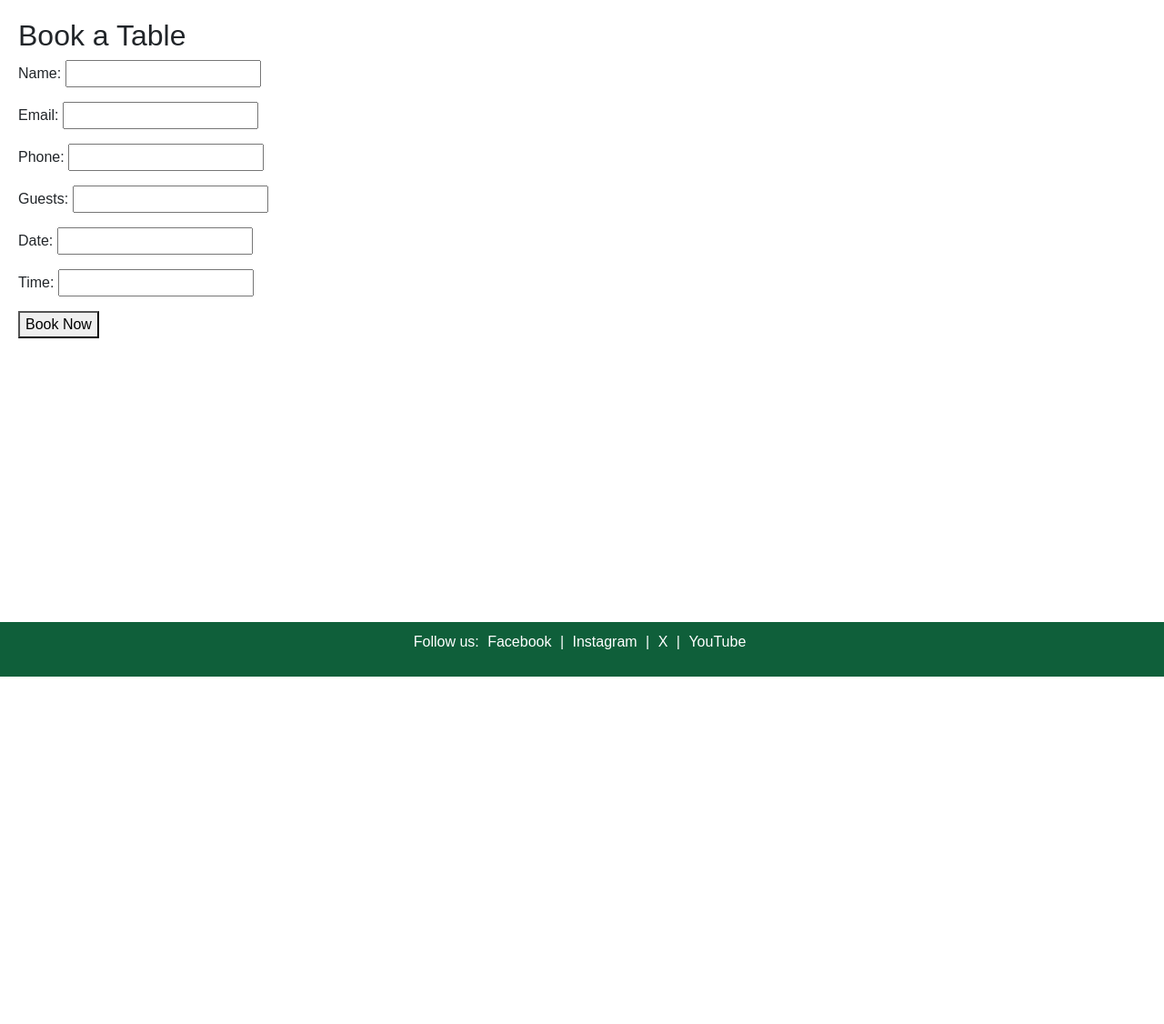
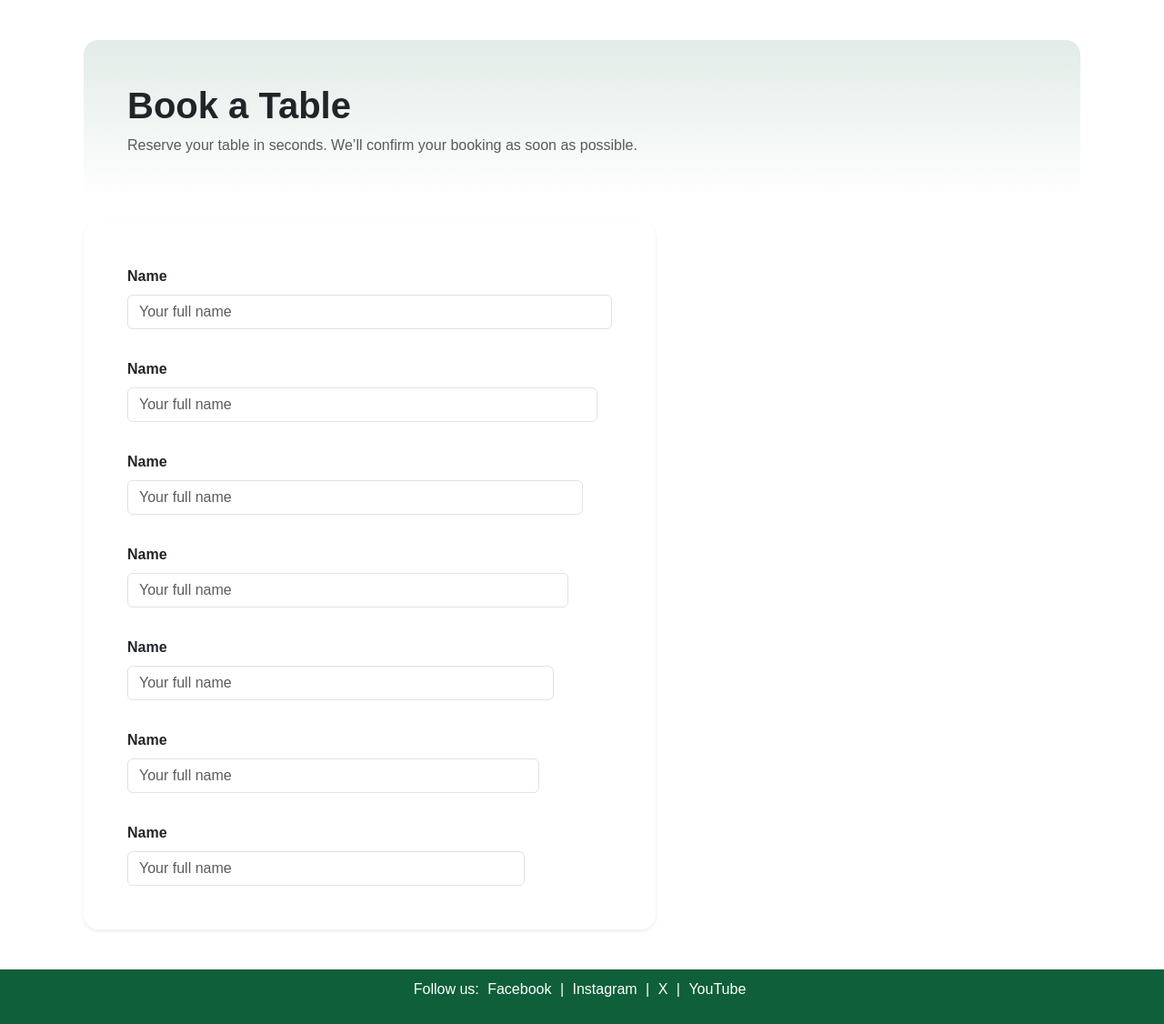
Before and after one commit to darrio-dk/emerald_table_restaurant, a Django app: page /booking/ in a window 1280 px wide. Shown: the part 56-1182 px from the top of the page at 91% size. Before the commit the page ends 800 px from the top, so only its background shows below. Run offline with Django 5.2, Linux system fonts and the light colour scheme.

Commit message:
Add booking bootstrap layout

```diff
--- a/restaurant/forms.py
+++ b/restaurant/forms.py
@@ -1,7 +1,17 @@
 from django import forms
 from .models import Booking
+
 
 class BookingForm(forms.ModelForm):
     class Meta:
         model = Booking
-        fields = ['name', 'email', 'phone', 'guests', 'date', 'time']
+        fields = ["name", "email", "phone", "guests", "date", "time"]
+
+        widgets = {
+            "name": forms.TextInput(attrs={"class": "form-control", "placeholder": "Your full name"}),
+            "email": forms.EmailInput(attrs={"class": "form-control", "placeholder": "you@example.com"}),
+            "phone": forms.TextInput(attrs={"class": "form-control", "placeholder": "+370 ..."}),
+            "guests": forms.NumberInput(attrs={"class": "form-control", "min": 1, "max": 20}),
+            "date": forms.DateInput(attrs={"class": "form-control", "type": "date"}),
+            "time": forms.TimeInput(attrs={"class": "form-control", "type": "time"}),
+        }
--- a/restaurant/templates/restaurant/booking.html
+++ b/restaurant/templates/restaurant/booking.html
@@ -1,10 +1,78 @@
 {% extends 'restaurant/base.html' %}
 {% block content %}
 
-<h2>Book a Table</h2>
-<form method="POST">
-    {% csrf_token %}
-    {{ form.as_p }}
-    <button type="submit">Book Now</button>
-</form>
+<div class="container my-4" style="max-width: 1120px;">
+  <!-- HERO -->
+  <div class="p-4 p-md-5 rounded-4 hero-emerald mb-4">
+    <h1 class="display-6 fw-bold mb-2">Book a Table</h1>
+    <p class="mb-0 text-muted">
+      Reserve your table in seconds. We’ll confirm your booking as soon as possible.
+    </p>
+  </div>
+
+   <div class="row g-4 align-items-start">
+    <!-- FORM CARD -->
+    <div class="col-12 col-lg-7">
+      <div class="card border-0 shadow-sm rounded-4">
+        <div class="card-body p-4 p-md-5">
+
+          {% if form.non_field_errors %}
+            <div class="alert alert-danger">
+              {{ form.non_field_errors }}
+            </div>
+          {% endif %}
+
+          <form method="post" novalidate>
+            {% csrf_token %}
+
+ <div class="row g-3">
+              <div class="col-12">
+                <label class="form-label fw-semibold">Name</label>
+                {{ form.name }}
+                {% if form.name.errors %}<div class="text-danger small mt-1">{{ form.name.errors }}</div>{% endif %}
+              </div>
+
+               <div class="row g-3">
+              <div class="col-12">
+                <label class="form-label fw-semibold">Name</label>
+                {{ form.name }}
+                {% if form.name.errors %}<div class="text-danger small mt-1">{{ form.name.errors }}</div>{% endif %}
+              </div>
+
+               <div class="row g-3">
+              <div class="col-12">
+                <label class="form-label fw-semibold">Name</label>
+                {{ form.name }}
+                {% if form.name.errors %}<div class="text-danger small mt-1">{{ form.name.errors }}</div>{% endif %}
+              </div>
+
+               <div class="row g-3">
+              <div class="col-12">
+                <label class="form-label fw-semibold">Name</label>
+                {{ form.name }}
+                {% if form.name.errors %}<div class="text-danger small mt-1">{{ form.name.errors }}</div>{% endif %}
+              </div>
+
+               <div class="row g-3">
+              <div class="col-12">
+                <label class="form-label fw-semibold">Name</label>
+                {{ form.name }}
+                {% if form.name.errors %}<div class="text-danger small mt-1">{{ form.name.errors }}</div>{% endif %}
+              </div>
+
+               <div class="row g-3">
+              <div class="col-12">
+                <label class="form-label fw-semibold">Name</label>
+                {{ form.name }}
+                {% if form.name.errors %}<div class="text-danger small mt-1">{{ form.name.errors }}</div>{% endif %}
+              </div>
+
+               <div class="row g-3">
+              <div class="col-12">
+                <label class="form-label fw-semibold">Name</label>
+                {{ form.name }}
+                {% if form.name.errors %}<div class="text-danger small mt-1">{{ form.name.errors }}</div>{% endif %}
+              </div>
+
+
 {% endblock %}
```
